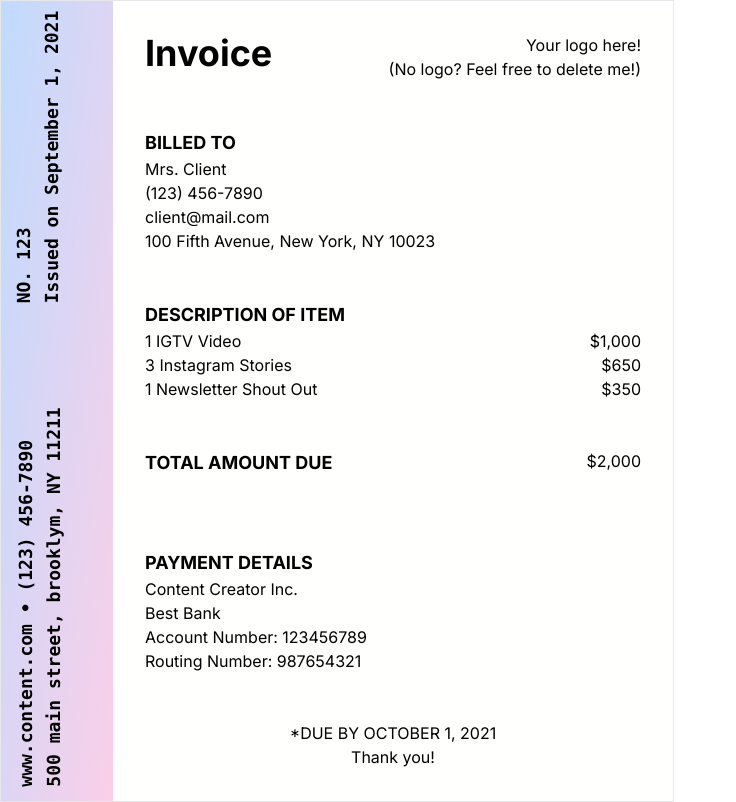
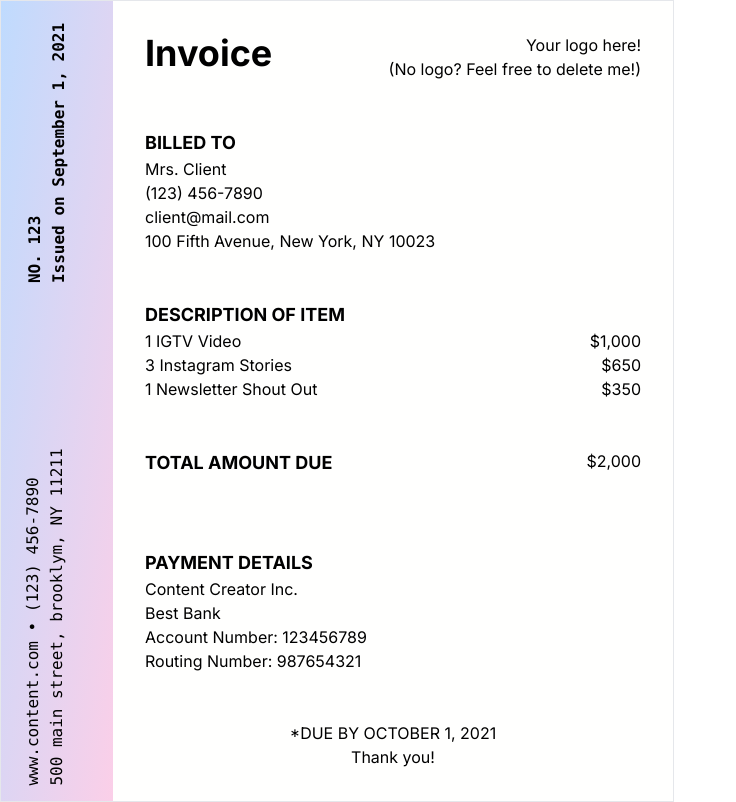
Before and after one commit to bbmcodedotcom/invoice-builder, a Next.js app: page / in a window 1280 px wide. Shown: the whole page, without its empty margins (0-736 px from the left). Built offline with nearby package versions, Linux system fonts and the light colour scheme.

Commit message:
tweak positioning

```diff
--- a/app/page.tsx
+++ b/app/page.tsx
@@ -2,11 +2,11 @@ export default function Home() {
   return (
     <div className="grid grid-cols-[7rem,35rem] h-max border w-max">
       <header className="relative bg-gradient-to-tl from-pink-200 to-blue-200">
-        <div className="absolute w-max -rotate-90 right-[-4.5rem] top-32 font-semibold text-lg font-mono">
+        <div className="absolute w-max -rotate-90 right-[-4rem] top-32 font-semibold text-base font-mono">
           <p>NO. 123</p>
           <p>Issued on September 1, 2021</p>
         </div>
-        <div className="absolute w-max -rotate-90 right-[-7.25rem] bottom-44 font-semibold text-lg font-mono">
+        <div className="absolute w-max -rotate-90 right-[-6.25rem] bottom-[10rem] font-[500] text-base font-mono">
           <p>www.content.com • (123) 456-7890</p>
           <p>500 main street, brooklym, NY 11211</p>
         </div>
```
